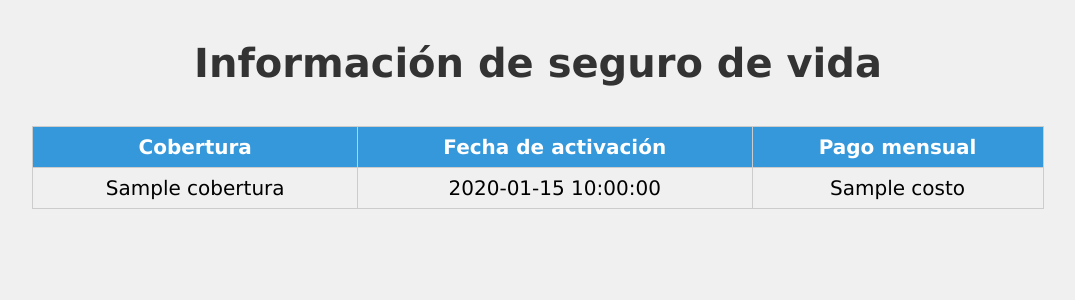
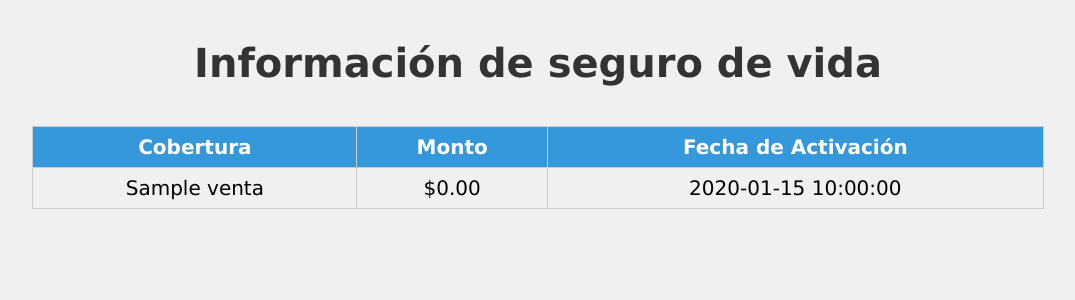
Before and after one commit to Lizperdomo/ProyectoFinal, a CodeIgniter 4 app: the page made by app/Views/cliente/seguro.php in a window 1280 px wide. Shown: the top 300 px of the page, without its empty margins (102-1177 px from the left). Run offline with PHP 8.4 and a stand-in for CodeIgniter, Linux system fonts and the light colour scheme; the template is opened without the code that fills it: most values are stand-ins (such as "Sample title", 1, 10 or a date in 2020); some libraries are stand-ins or nearby versions.

Commit message:
seguro.php
actualizado

```diff
--- a/app/Views/cliente/seguro.php
+++ b/app/Views/cliente/seguro.php
@@ -44,20 +44,20 @@
     <h1></h1>
     <table>
     <thead>
-            <!---Campos de la tabla-->
+        <tr>
             <th>Cobertura</th>
-                <th>Fecha de activación </th>
-                <th>Pago mensual</th>
+            <th>Monto</th>
+            <th>Fecha de Activación</th>
+        </tr>
     </thead>
     <tbody>
-            <!--Ciclo para mostrar los datos de las coberturas del seguro del cliente--->
-        <?php foreach($coberturas as $cobertura): ?>
+    <?php foreach ($ventas as $venta): ?>
         <tr>
-                        <td><?=$cobertura->nombre ?></td>
-                        <td><?=$cobertura->created_at ?></td>
-                        <td><?=$cobertura->costo ?></td>
+            <td><?= $venta->nombre_cobertura ?></td>
+            <td>$<?= number_format($venta->monto, 2) ?></td>
+            <td><?= $venta->created_at ?></td>
         </tr>
-                    <?php endforeach ?>
+    <?php endforeach; ?>
 </tbody>
 </table>
 </body>
```
Lines whose indentation alone changed are shown as unchanged.
